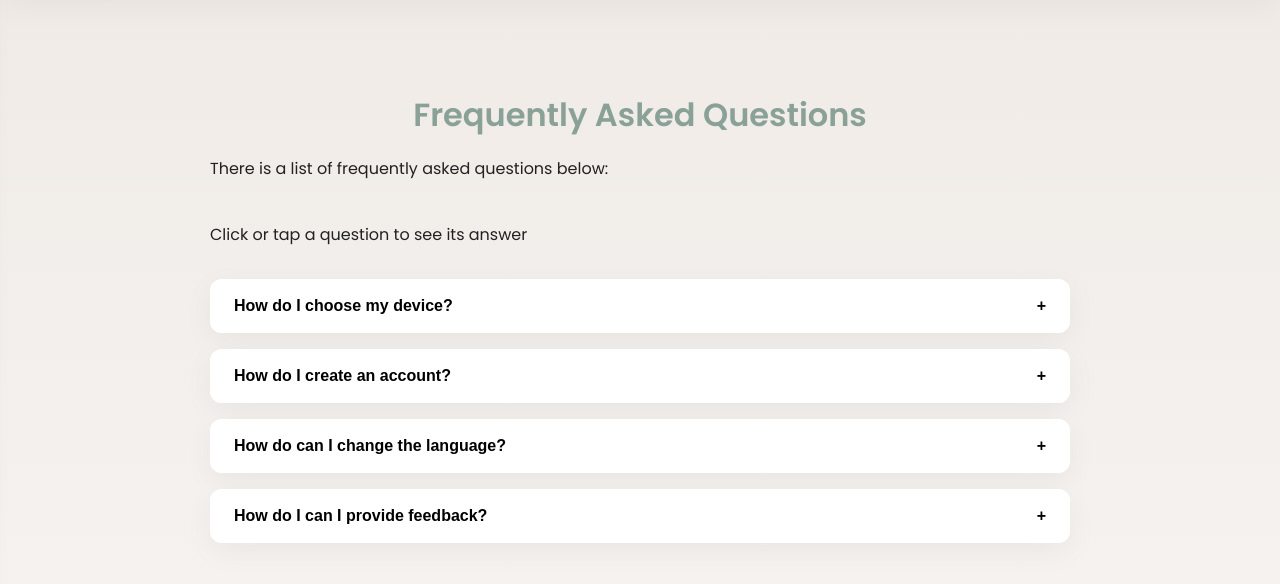
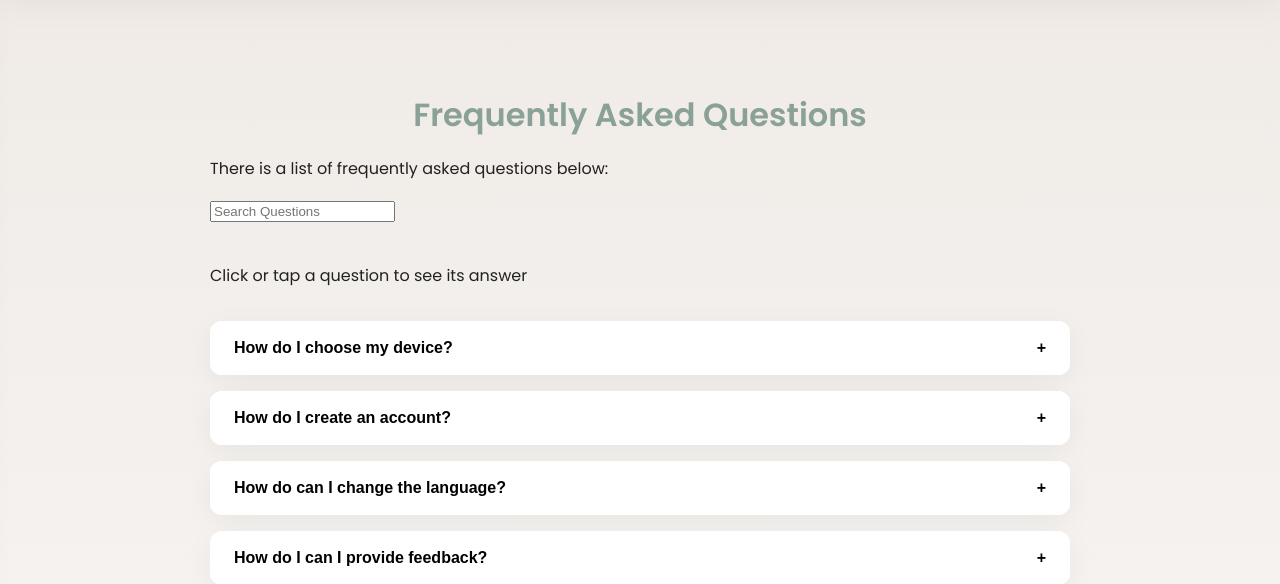
Before and after one commit to senior-project2025/INDY-6, a Flask app: page /faq in a window 1280 px wide. Shown: the part 75-659 px from the top of the page. Run offline with Flask 3, Linux system fonts and the light colour scheme; some libraries are stand-ins or nearby versions.

Commit message:
Added Search bar

```diff
--- a/templates/faq.html
+++ b/templates/faq.html
@@ -3,6 +3,8 @@
 <div class="faq fade-in">
     <h1 class="page-header">Frequently Asked Questions</h1>
     <p>There is a list of frequently asked questions below:</p>
+
+    <input id="faqSearch" placeholder="Search Questions" type="text" class="faq-search"/>
 
     <div class="faq-list">
         <p>Click or tap a question to see its answer</p>
```
